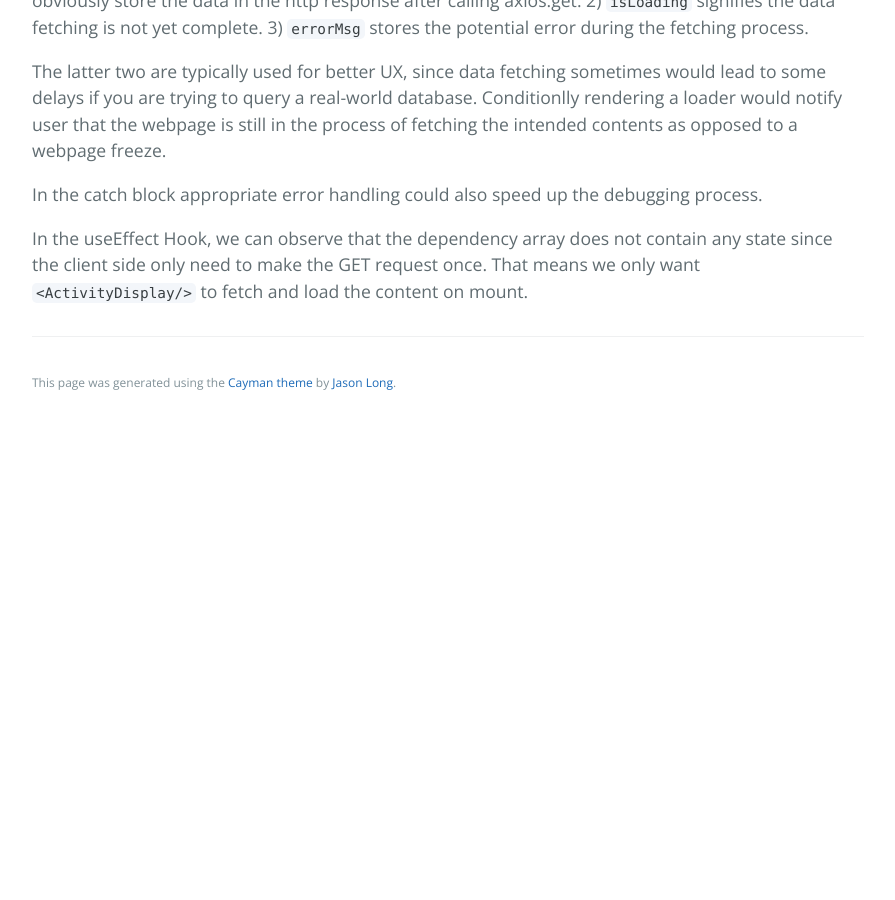
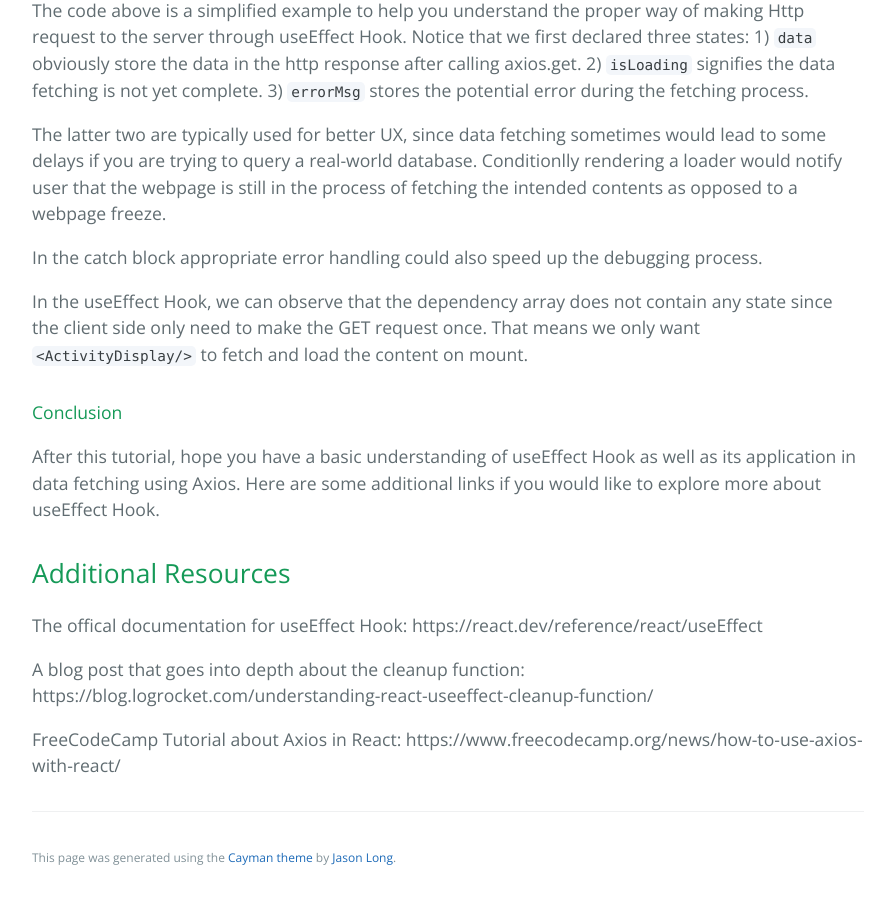
Before and after one commit to learning-software-engineering/learning-software-engineering.github.io, a Jekyll site: the page built from Topics/Tech_Stacks/React_useEffect_Axios.md, in a window 1280 px wide and 900 px high, scrolled down 3825 px. Shown: the whole window, without its empty margins (192-1087 px from the left). Built offline with Jekyll 4.4.1, drawn with Linux system fonts in a browser that asks for light colours; our own code applies the rules of GitHub Pages for plain Markdown files; before the commit the page ends 4250 px from its top, so only the background shows below that.

Commit message:
added conclusion and additional resources

````diff
--- a/Topics/Tech_Stacks/React_useEffect_Axios.md
+++ b/Topics/Tech_Stacks/React_useEffect_Axios.md
@@ -6,6 +6,7 @@
 ### [Understand useEffect Hook Syntax](Understand-useEffect-Hook-Syntax-1)
 ### [What is Dependency Array?](What-is-Dependency-Array?-1)
 ### [useEffect Hook Application with Axios](useEffect-Hook-Application-with-Axios-1)
+### [Additional Resources](Additional-Resources-1)
 
 ## Introduction
 This tutorial will provide a begginer friendly instruction to master React useEffect Hook and its application in software development. There will also be some real world examples demonstrating its power of api call execution. Specifically, we will be using the Axios, one of the most popular javascript Promise-based library for sending http request.
@@ -112,3 +113,16 @@ The code above is a simplified example to help you understand the proper way of
  In the catch block appropriate error handling could also speed up the debugging process.
 
  In the useEffect Hook, we can observe that the dependency array does not contain any state since the client side only need to make the GET request once. That means we only want ```<ActivityDisplay/>``` to fetch and load the content on mount.
+
+#### Conclusion
+ After this tutorial, hope you have a basic understanding of useEffect Hook as well as its application in data fetching using Axios. Here are some additional links if you would like to explore more about useEffect Hook.
+
+## Additional Resources
+The offical documentation for useEffect Hook:
+https://react.dev/reference/react/useEffect
+
+A blog post that goes into depth about the cleanup function:
+https://blog.logrocket.com/understanding-react-useeffect-cleanup-function/
+
+FreeCodeCamp Tutorial about Axios in React:
+https://www.freecodecamp.org/news/how-to-use-axios-with-react/
````
